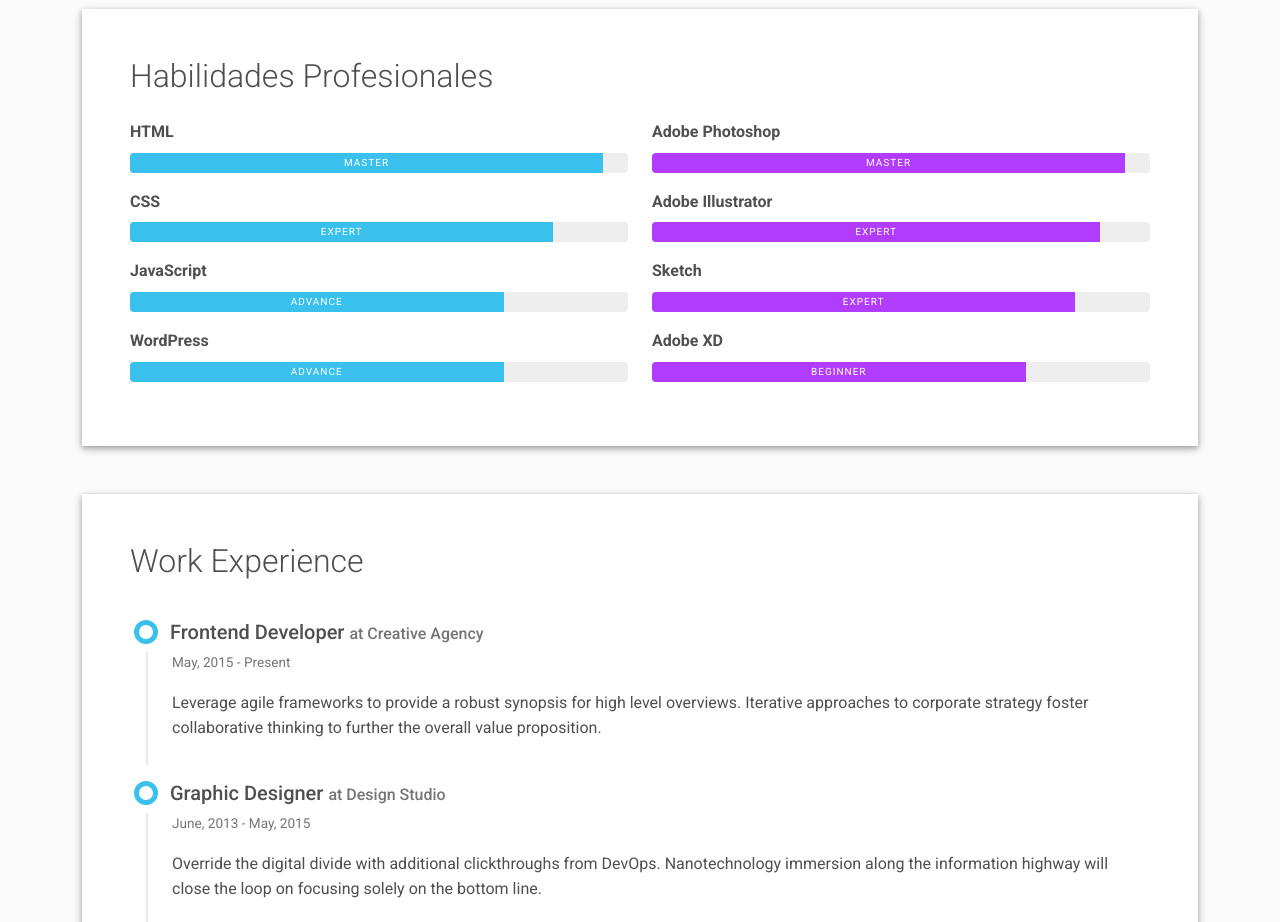
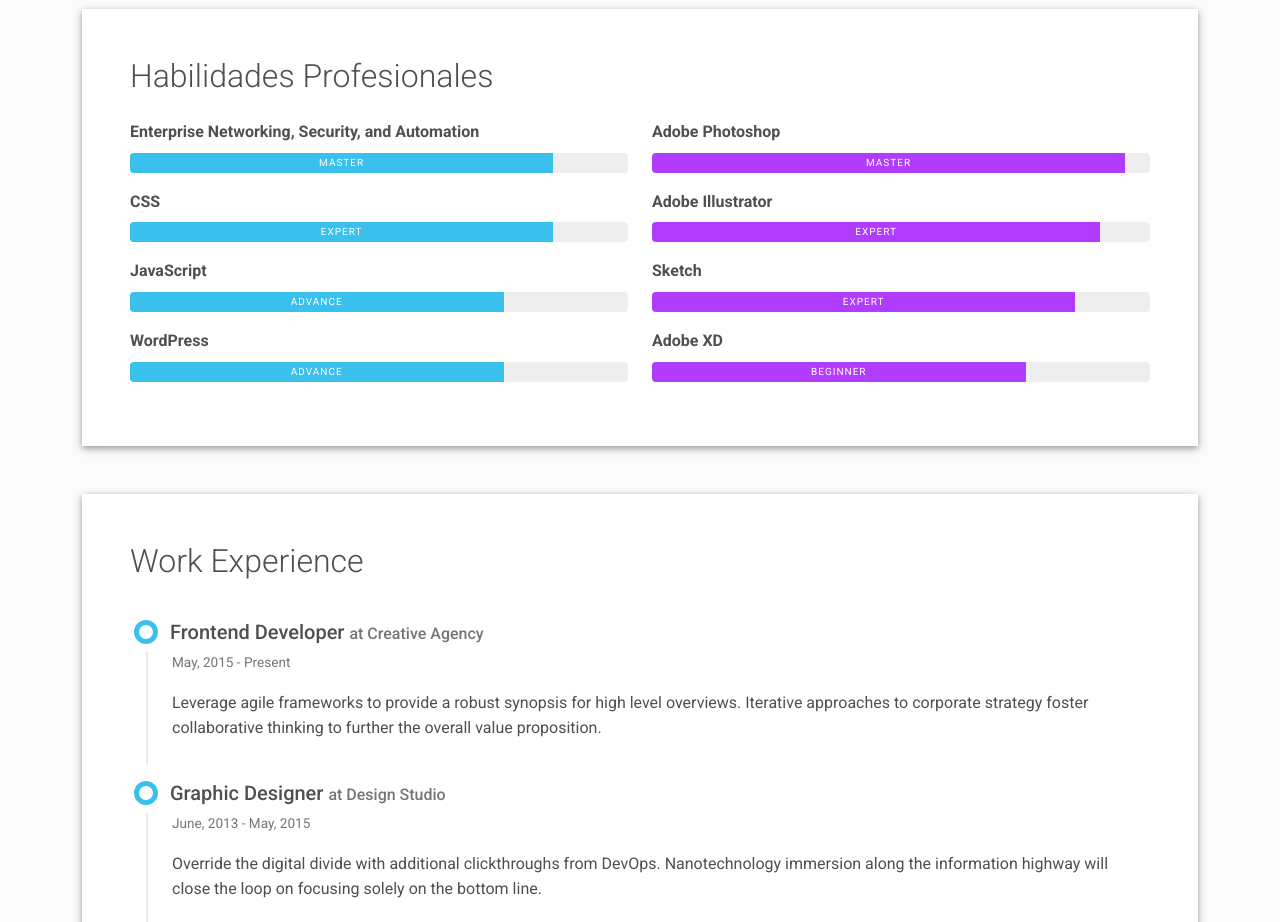
Before and after one commit to LuisCapcha/LuisCapcha.github.io, a plain HTML site: page index.html in a window 1280 px wide. Shown: the part 1000-1922 px from the top of the page. Drawn offline with Linux system fonts and the light colour scheme.

Commit message:
9 modificacion

```diff
--- a/index.html
+++ b/index.html
@@ -135,9 +135,9 @@
       <h2 class="h2 fw-light mb-4">Habilidades Profesionales</h2>
       <div class="row">
         <div class="col-md-6">
-          <div class="mb-3"><span class="fw-bolder">HTML</span>
+          <div class="mb-3"><span class="fw-bolder">Enterprise Networking, Security, and Automation</span>
             <div class="progress my-2 rounded" style="height: 20px">
-              <div class="progress-bar bg-info" role="progressbar" data-aos="zoom-in-right" data-aos-delay="100" data-aos-anchor=".skills-section" style="width: 95%;" aria-valuenow="95" aria-valuemin="0" aria-valuemax="100">Master</div>
+              <div class="progress-bar bg-info" role="progressbar" data-aos="zoom-in-right" data-aos-delay="100" data-aos-anchor=".skills-section" style="width: 85%;" aria-valuenow="85" aria-valuemin="0" aria-valuemax="100">Master</div>
             </div>
           </div>
           <div class="mb-3"><span class="fw-bolder">CSS</span>
```
